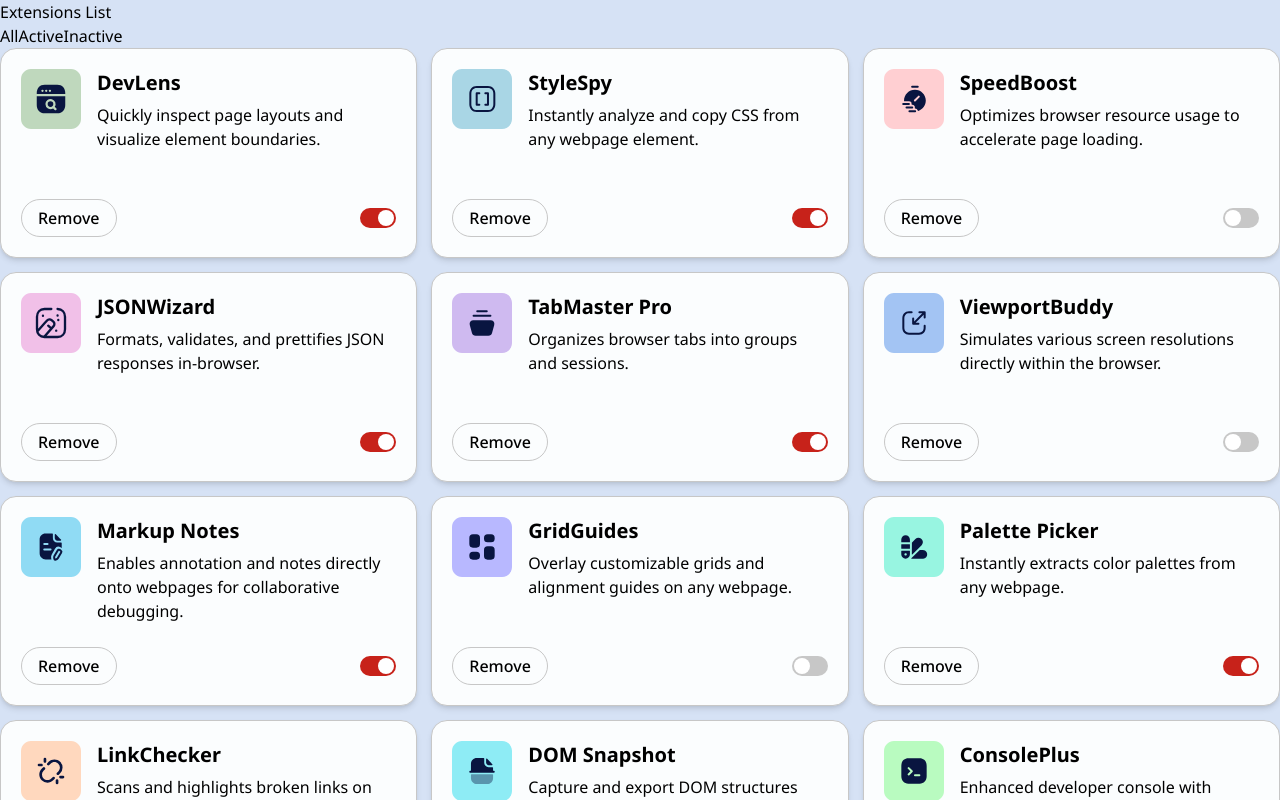
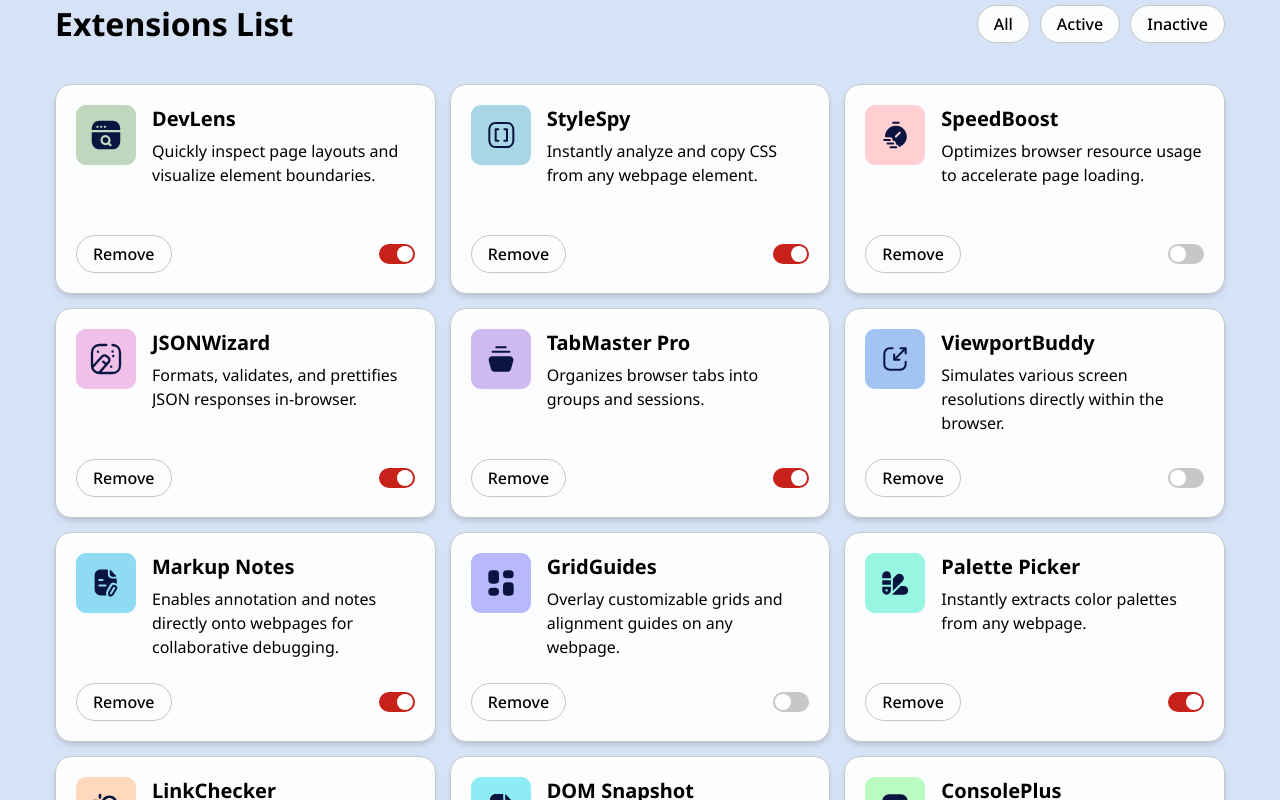
Before and after one commit to Javieer57/testing-project, a React (Vite) app: page / in a window 1280 px wide. Shown: the top 800 px of the page. Built offline with nearby package versions, Linux system fonts and the light colour scheme.

Commit message:
adjust main content styles

```diff
--- a/src/components/BrowserExtensions.tsx
+++ b/src/components/BrowserExtensions.tsx
@@ -14,14 +14,27 @@ export const BrowserExtensions = () => {
   };
 
   return (
-    <>
-      <div>
-        <h1>Extensions List</h1>
+    <main className="mx-auto grid max-w-[75.625rem] gap-9 px-5">
+      <div className="flex items-center justify-between">
+        <h1 className="text-[2rem] font-bold">Extensions List</h1>
 
-        <div>
-          <button onClick={() => setExtensionStatusFilter("all")}>All</button>
-          <button onClick={() => setExtensionStatusFilter(true)}>Active</button>
-          <button onClick={() => setExtensionStatusFilter(false)}>
+        <div className="flex gap-2.5">
+          <button
+            className="pill-button"
+            onClick={() => setExtensionStatusFilter("all")}
+          >
+            All
+          </button>
+          <button
+            className="pill-button"
+            onClick={() => setExtensionStatusFilter(true)}
+          >
+            Active
+          </button>
+          <button
+            className="pill-button"
+            onClick={() => setExtensionStatusFilter(false)}
+          >
             Inactive
           </button>
         </div>
@@ -32,7 +45,7 @@ export const BrowserExtensions = () => {
           .filter(
             (ext) =>
               extensionStatusFilter === ext.isActive ||
-              extensionStatusFilter === "all"
+              extensionStatusFilter === "all",
           )
           .map((ext) => (
             <ExtensionCard
@@ -42,6 +55,6 @@ export const BrowserExtensions = () => {
             />
           ))}
       </ul>
-    </>
+    </main>
   );
 };
--- a/src/index.css
+++ b/src/index.css
@@ -16,6 +16,12 @@
   --color-red-400: hsl(3, 86%, 64%);
   --color-red-500: hsl(3, 71%, 56%);
   --color-red-700: hsl(3, 77%, 44%);
+}
+
+@layer components {
+  .pill-button {
+    @apply bg-neutral-0 rounded-full border border-neutral-300 px-4 py-2 leading-tight font-medium tracking-[-3%] transition-colors hover:border-red-700 hover:bg-red-700 hover:text-white focus:border-red-700 focus:bg-red-700 focus:text-white;
+  }
 }
 
 /* :root {
```
